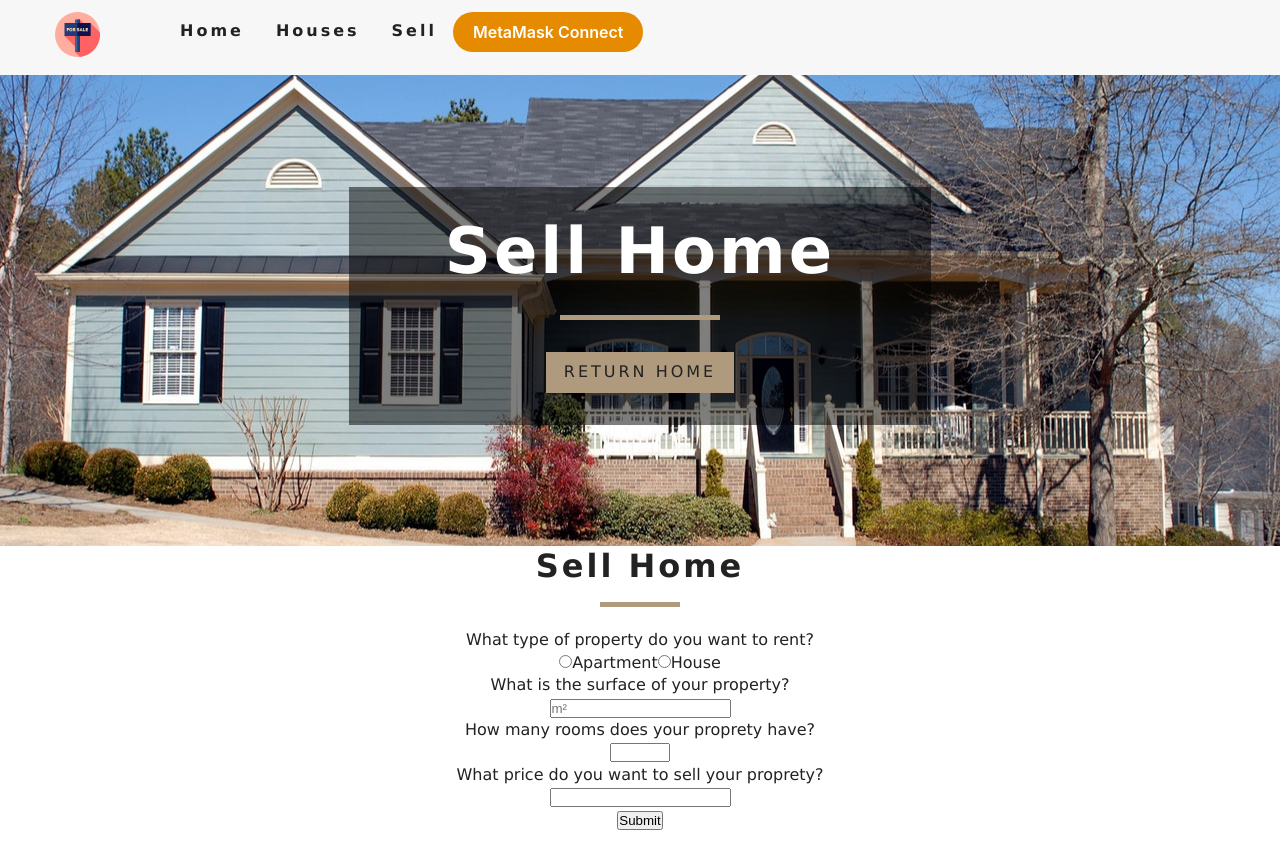
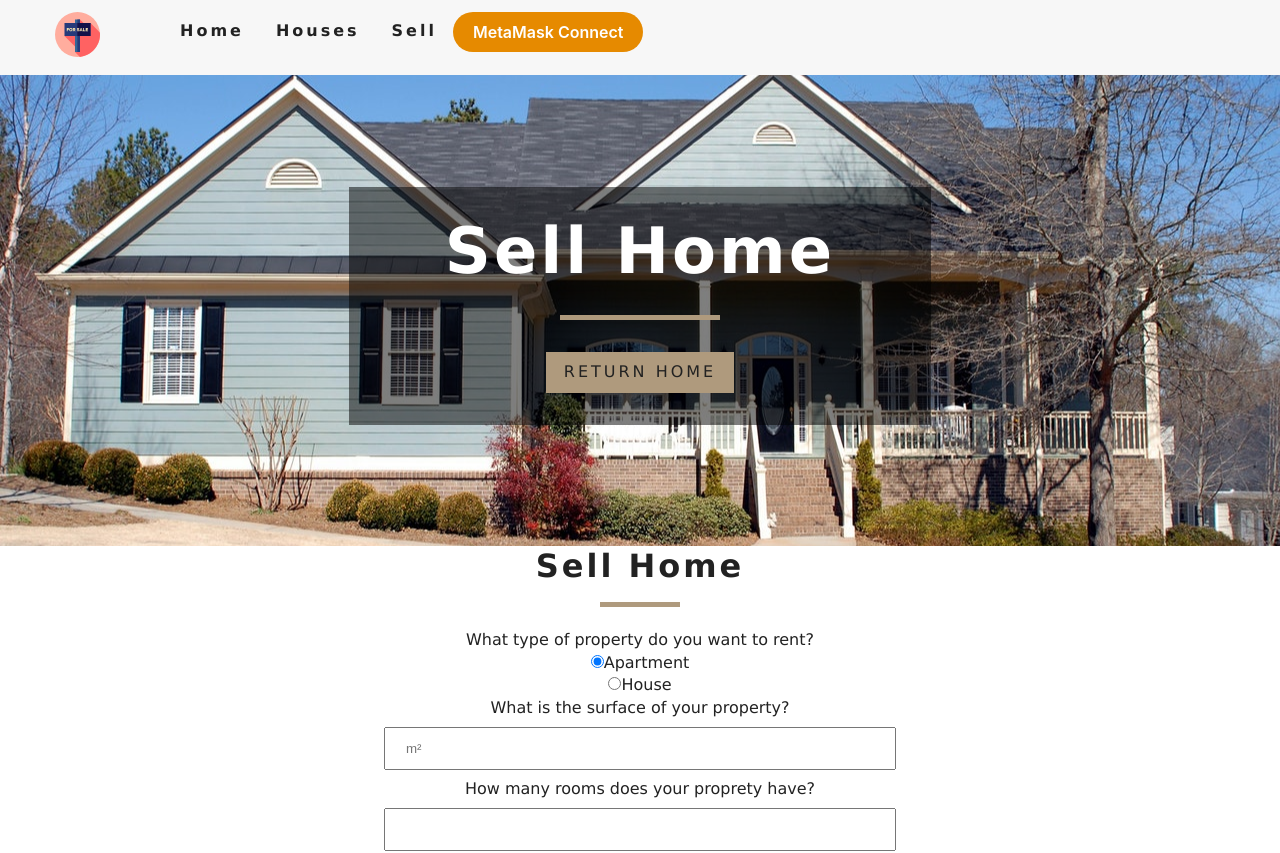
Before and after one commit to cindy-th-nguyen/HomeAndCoins, a React (Create React App) app in the folder homeandcoins/: page /sell in a window 1280 px wide. Shown: the top 853 px of the page. Built offline with nearby package versions, Linux system fonts and the light colour scheme.

Commit message:
[WEB-FRONT] : Style form

```diff
--- a/homeandcoins/src/App.css
+++ b/homeandcoins/src/App.css
@@ -219,13 +219,23 @@ h6 {
 
 /* Form Sell */
 
-.form-sell #surface input {
-  width: 100%;
+#surface, #nbRooms, #price {
+  width: 40%;
   padding: 12px 20px;
   margin: 8px 0;
   box-sizing: border-box;
 }
 
+.filter-switch label {
+  cursor: pointer;
+}
+.filter-switch-item input:checked + label {
+  color: inherit;
+}
+.filter-switch-item input:not(:checked) + label {
+  --bg-opacity: 0;
+  box-shadow: none;
+}
 
 /* Connect */
 .connect-button {
--- a/homeandcoins/src/components/FormSell.js
+++ b/homeandcoins/src/components/FormSell.js
@@ -8,10 +8,20 @@ const FormSell = () => {
         <br></br>
         <form className="form-sell">
             <p>What type of property do you want to rent?</p>
-            <input type="radio" id="apartment" name="propertyType" value="apartment"/>
-            <label for="apartment">Apartment</label>
-            <input type="radio" id="house" name="propertyType" value="house"/>
-            <label for="house">House</label>
+            <ul id="filter1" class="filter-switch">
+                <li class="filter-switch-item">
+                    <input type="radio" name="propertyType" id="filter1-0" class="sr-only" checked/>
+                    <label for="filter1-0">
+                    Apartment
+                    </label>
+                </li>
+                <li class="filter-switch-item">
+                    <input type="radio" name="propertyType" id="filter1-1" class="sr-only"/>
+                    <label for="filter1-1">
+                    House
+                    </label>
+                </li>
+            </ul>
 
             <p>What is the surface of your property?</p>
             <input type="number" id="surface" name="surface" placeholder="m²"/>
@@ -22,7 +32,7 @@ const FormSell = () => {
             <p>What price do you want to sell your proprety?</p>
             <input type="number" id="price" name="price"/>
             <br></br>
-            <input type="submit" value="Submit"/>
+            <input className="connect-button" type="submit" value="Submit"/>
         </form>
     </div>
   );
```
